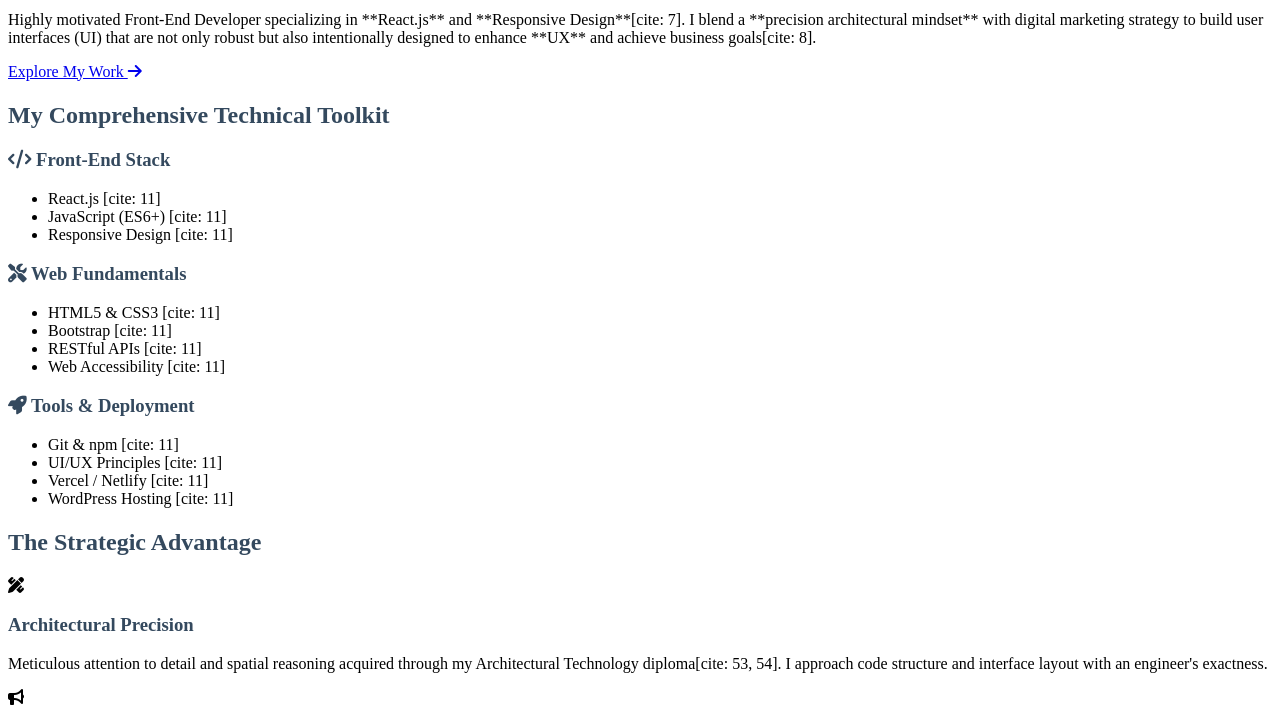
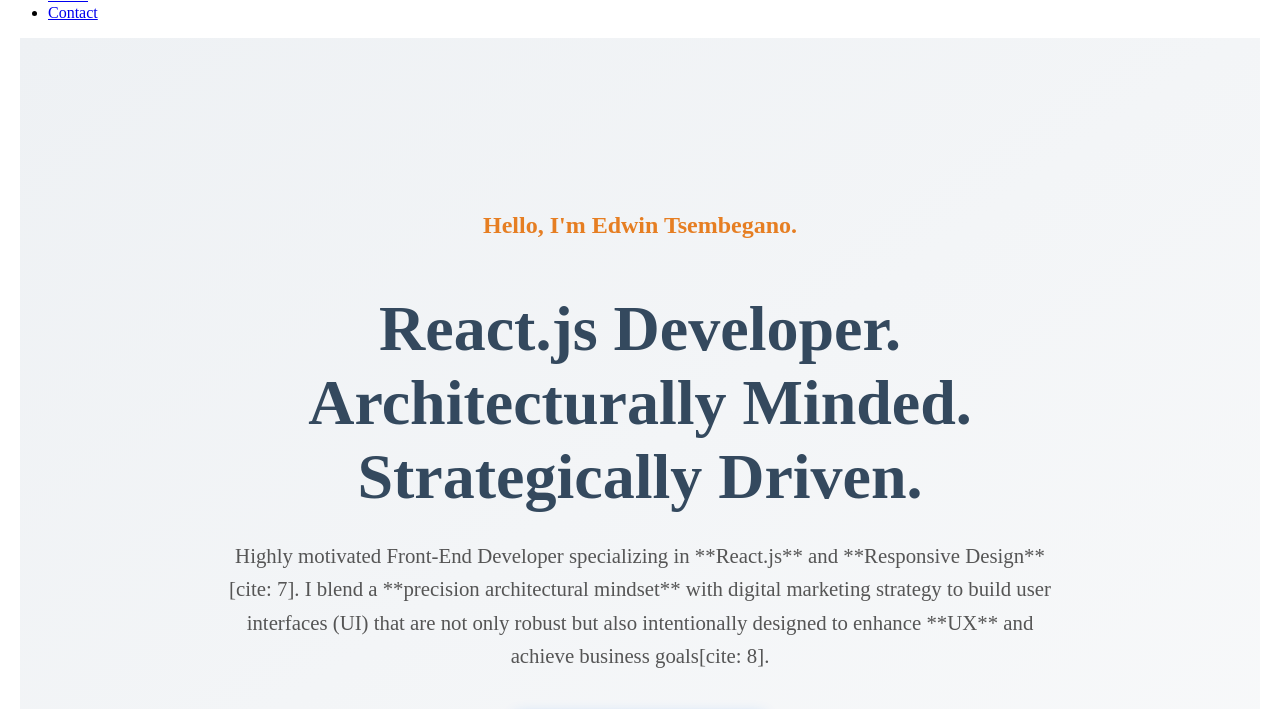
Before and after one commit to Edvusae/mySecondProject, a plain HTML site: page public/index.html in a window 1280 px wide. Shown: the part 92-801 px from the top of the page. Drawn offline with Linux system fonts and the light colour scheme.

Commit message:
feat: Update stylesheets for homepage and correct stylesheet link in index.html

```diff
--- /dev/null
+++ b/public/css/homepage.css
@@ -0,0 +1,224 @@
+/* ==================================================================== */
+/* HOME PAGE (index.html) STYLES                                        */
+/* ==================================================================== */
+
+/* --- General Structure for Home Page --- */
+.hero-section,
+.technical-stack-section,
+.highlight-experience {
+    padding: 80px 20px;
+    max-width: 1200px;
+    margin: 0 auto;
+    text-align: center;
+}
+
+.section-title {
+    font-size: 2.5em;
+    margin-bottom: 50px;
+    color: #2c3e50;
+    position: relative;
+    display: inline-block;
+    font-weight: 700;
+}
+.section-title::after {
+    content: '';
+    position: absolute;
+    left: 50%;
+    transform: translateX(-50%);
+    bottom: -10px;
+    width: 60px;
+    height: 4px;
+    background-color: #3498db;
+    border-radius: 2px;
+}
+
+/* --- 1. Hero Section Styling (High Impact) --- */
+.hero-section {
+    padding-top: 150px; /* Space for fixed header */
+    padding-bottom: 120px;
+    background: linear-gradient(145deg, #eef1f4, #f8f9fa); /* Subtle gradient background */
+    display: flex;
+    flex-direction: column;
+    align-items: center;
+    justify-content: center;
+}
+
+.hero-content-professional {
+    max-width: 850px;
+}
+
+.greeting {
+    font-size: 1.5em;
+    color: #e67e22; /* Accent color */
+    font-weight: 600;
+    margin-bottom: 10px;
+}
+
+.main-headline {
+    font-size: 4em; /* Very large and impactful */
+    color: #34495e;
+    font-weight: 900; /* Extra bold */
+    margin-bottom: 25px;
+}
+
+.pitch-summary {
+    font-size: 1.3em;
+    line-height: 1.6;
+    color: #555;
+    margin-bottom: 40px;
+}
+.pitch-summary strong {
+    color: #3498db;
+    font-weight: 700;
+}
+
+.cta-button {
+    display: inline-block;
+    background-color: #3498db;
+    color: white;
+    padding: 15px 35px;
+    text-decoration: none;
+    border-radius: 5px;
+    font-size: 1.2em;
+    font-weight: 600;
+    transition: background-color 0.3s ease, transform 0.2s ease;
+    box-shadow: 0 4px 15px rgba(0, 123, 255, 0.3);
+}
+
+.cta-button:hover {
+    background-color: #2980b9;
+    transform: translateY(-3px);
+    box-shadow: 0 6px 20px rgba(0, 123, 255, 0.4);
+}
+.cta-button i {
+    margin-left: 10px;
+}
+
+
+/* --- 2. Technical Stack Section --- */
+.technical-stack-section {
+    background-color: #ffffff;
+}
+
+.stack-categories-grid {
+    display: grid;
+    grid-template-columns: repeat(auto-fit, minmax(300px, 1fr));
+    gap: 30px;
+    text-align: left;
+}
+
+.category-card {
+    background-color: #fdfdff;
+    border: 1px solid #eee;
+    padding: 30px;
+    border-radius: 10px;
+    box-shadow: 0 5px 15px rgba(0, 0, 0, 0.05);
+    transition: transform 0.3s;
+}
+.category-card:hover {
+    transform: translateY(-5px);
+    box-shadow: 0 8px 20px rgba(0, 0, 0, 0.1);
+}
+
+.category-card h3 {
+    font-size: 1.4em;
+    color: #34495e;
+    margin-bottom: 20px;
+    border-bottom: 3px solid #eef1f4;
+    padding-bottom: 10px;
+}
+
+.category-card h3 i {
+    color: #e67e22;
+    margin-right: 10px;
+}
+
+.category-card ul {
+    list-style: none;
+    padding: 0;
+    margin: 0;
+}
+
+.category-card li {
+    font-size: 1.1em;
+    padding: 8px 0;
+    color: #555;
+    border-bottom: 1px dashed #eee;
+}
+.category-card li:last-child {
+    border-bottom: none;
+}
+
+
+/* --- 3. Highlight Experience Section (The Unique Blend) --- */
+.highlight-experience {
+    background-color: #eef1f4;
+    padding-bottom: 100px;
+}
+
+.experience-card {
+    display: inline-block;
+    width: 45%;
+    max-width: 400px;
+    margin: 0 20px 40px;
+    padding: 30px;
+    background-color: white;
+    border-radius: 10px;
+    box-shadow: 0 8px 20px rgba(0, 0, 0, 0.1);
+    vertical-align: top;
+}
+
+.icon-container {
+    font-size: 3em;
+    color: #3498db;
+    margin-bottom: 15px;
+}
+
+.experience-card h3 {
+    font-size: 1.5em;
+    color: #34495e;
+    margin-bottom: 10px;
+}
+
+.experience-card p {
+    font-size: 1.05em;
+    color: #666;
+    line-height: 1.7;
+}
+
+.secondary-cta {
+    background-color: #555;
+    box-shadow: none;
+    margin-top: 30px;
+}
+.secondary-cta:hover {
+    background-color: #333;
+    transform: translateY(-2px);
+}
+
+/* --- Responsive Adjustments --- */
+@media (max-width: 900px) {
+    .main-headline {
+        font-size: 3em;
+    }
+    .pitch-summary {
+        font-size: 1.1em;
+    }
+    .experience-card {
+        width: 100%;
+        margin: 20px 0;
+    }
+}
+
+@media (max-width: 600px) {
+    .main-headline {
+        font-size: 2.2em;
+    }
+    .section-title {
+        font-size: 2em;
+    }
+    .cta-button {
+        padding: 12px 25px;
+        font-size: 1em;
+    }
+}
--- a/public/css/styles.css
+++ b/public/css/styles.css
@@ -1,4 +1,4 @@
-//* ==================================================================== */
+/* ==================================================================== */
 /* 1. BASE STYLES & TYPOGRAPHY - (More Energy & Contrast)                */
 /* ==================================================================== */
 body {
--- a/public/index.html
+++ b/public/index.html
@@ -4,7 +4,7 @@
     <meta charset="UTF-8">
     <meta name="viewport" content="width=device-width, initial-scale=1.0">
     <title>Edwin Tsembegano - Front-End Developer & Strategist</title>
-    <link rel="stylesheet" href="/public/css/styles.css">
+    <link rel="stylesheet" href="/public/css/homepage.css">
     <link rel="stylesheet" href="https://cdnjs.cloudflare.com/ajax/libs/font-awesome/6.5.1/css/all.min.css">
     <link href="https://fonts.googleapis.com/css2?family=Inter:wght@400;700;800&display=swap" rel="stylesheet">
     <link rel="icon" type="image/x-icon" href="/public/img/Edlogo.jpg" >
```
